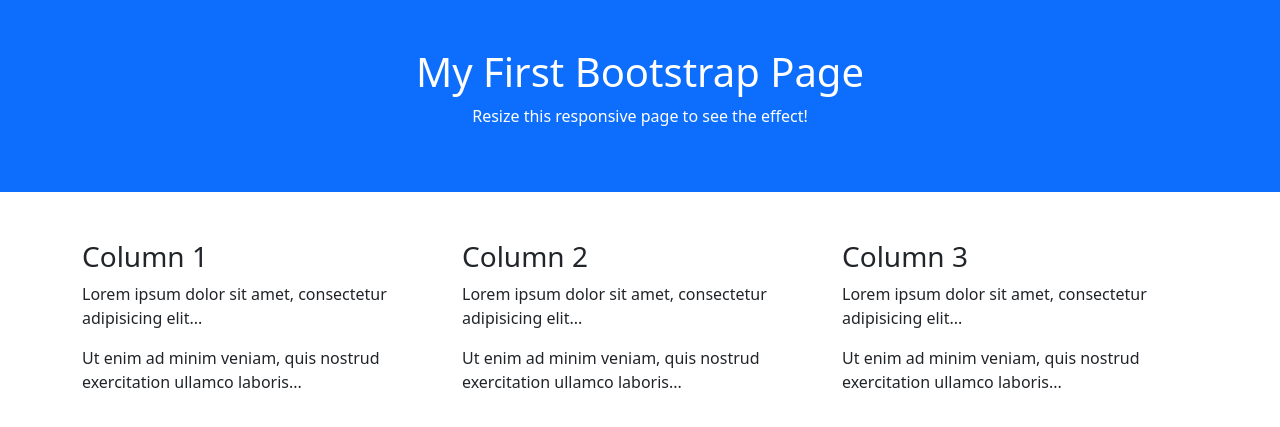
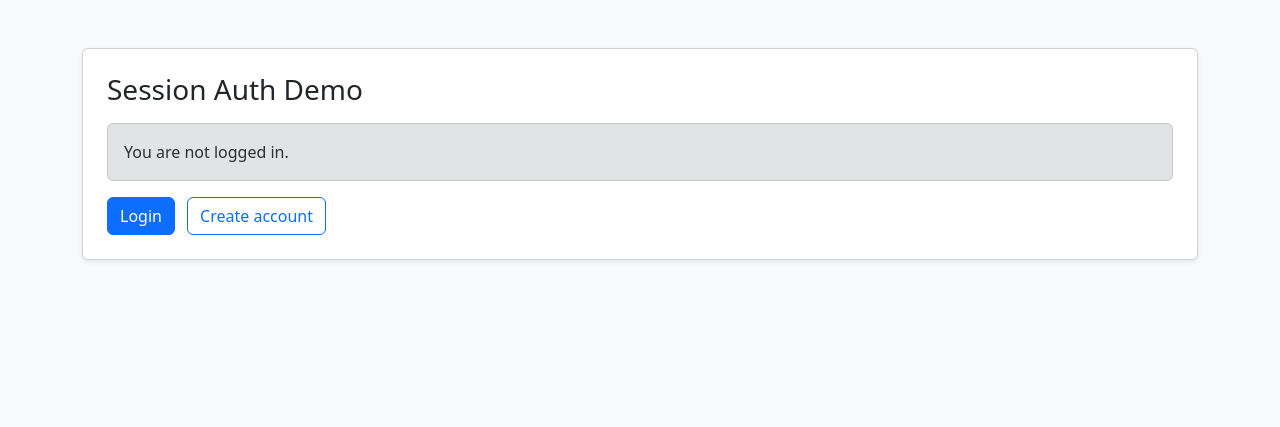
Before and after one commit to ZackMelza/CSE_326_Web_project, a PHP site: page / in a window 1280 px wide. Shown: the top 427 px of the page. Run offline with PHP 8.4, Linux system fonts and the light colour scheme.

Commit message:
Add session-based auth with MySQL-backed register/login

```diff
--- /dev/null
+++ b/includes/config.php
@@ -0,0 +1,35 @@
+<?php
+declare(strict_types=1);
+
+if (session_status() === PHP_SESSION_NONE) {
+    session_start();
+}
+
+define('DB_HOST', getenv('DB_HOST') ?: 'localhost');
+define('DB_USER', getenv('DB_USER') ?: 'cse326_user');
+define('DB_PASS', getenv('DB_PASS') ?: 'StrongPass123!');
+define('DB_NAME', getenv('DB_NAME') ?: 'cse326_auth');
+
+if (function_exists('mysqli_report')) {
+    mysqli_report(MYSQLI_REPORT_ERROR | MYSQLI_REPORT_STRICT);
+}
+
+function get_db_connection(): mysqli
+{
+    if (!extension_loaded('mysqli')) {
+        throw new RuntimeException(
+            'MySQL driver is missing. Install/enable php-mysqli (or php-mysql).'
+        );
+    }
+
+    static $connection = null;
+
+    if ($connection instanceof mysqli) {
+        return $connection;
+    }
+
+    $connection = new mysqli(DB_HOST, DB_USER, DB_PASS, DB_NAME);
+    $connection->set_charset('utf8mb4');
+
+    return $connection;
+}
--- /dev/null
+++ b/includes/functions.php
@@ -0,0 +1,42 @@
+<?php
+declare(strict_types=1);
+
+require_once __DIR__ . '/config.php';
+
+function redirect(string $url): never
+{
+    header("Location: {$url}");
+    exit;
+}
+
+function is_logged_in(): bool
+{
+    return isset($_SESSION['user_id']);
+}
+
+function login_user(int $id, string $username, string $email): void
+{
+    $_SESSION['user_id'] = $id;
+    $_SESSION['username'] = $username;
+    $_SESSION['email'] = $email;
+}
+
+function logout_user(): void
+{
+    $_SESSION = [];
+
+    if (ini_get('session.use_cookies')) {
+        $params = session_get_cookie_params();
+        setcookie(
+            session_name(),
+            '',
+            time() - 42000,
+            $params['path'],
+            $params['domain'],
+            $params['secure'],
+            $params['httponly']
+        );
+    }
+
+    session_destroy();
+}
--- a/index.php
+++ b/index.php
@@ -1,31 +1,29 @@
+<?php
+declare(strict_types=1);
+
+require_once __DIR__ . '/includes/functions.php';
+?>
 <?php require_once __DIR__ . '/includes/header.php'; ?>
+<body class="bg-light">
+<div class="container py-5">
+  <div class="card shadow-sm">
+    <div class="card-body p-4">
+      <h1 class="h3 mb-3">Session Auth Demo</h1>
 
-<body>
-
-<div class="container-fluid p-5 bg-primary text-white text-center">
-  <h1>My First Bootstrap Page</h1>
-  <p>Resize this responsive page to see the effect!</p>
-</div>
-
-<div class="container mt-5">
-  <div class="row">
-    <div class="col-sm-4">
-      <h3>Column 1</h3>
-      <p>Lorem ipsum dolor sit amet, consectetur adipisicing elit...</p>
-      <p>Ut enim ad minim veniam, quis nostrud exercitation ullamco laboris...</p>
-    </div>
-    <div class="col-sm-4">
-      <h3>Column 2</h3>
-      <p>Lorem ipsum dolor sit amet, consectetur adipisicing elit...</p>
-      <p>Ut enim ad minim veniam, quis nostrud exercitation ullamco laboris...</p>
-    </div>
-    <div class="col-sm-4">
-      <h3>Column 3</h3>
-      <p>Lorem ipsum dolor sit amet, consectetur adipisicing elit...</p>
-      <p>Ut enim ad minim veniam, quis nostrud exercitation ullamco laboris...</p>
+      <?php if (is_logged_in()): ?>
+        <div class="alert alert-success mb-3">
+          Logged in as
+          <strong><?= htmlspecialchars($_SESSION['username'], ENT_QUOTES, 'UTF-8') ?></strong>
+          (<?= htmlspecialchars($_SESSION['email'], ENT_QUOTES, 'UTF-8') ?>)
+        </div>
+        <a class="btn btn-outline-danger" href="logout.php">Logout</a>
+      <?php else: ?>
+        <div class="alert alert-secondary mb-3">You are not logged in.</div>
+        <a class="btn btn-primary me-2" href="login.php">Login</a>
+        <a class="btn btn-outline-primary" href="register.php">Create account</a>
+      <?php endif; ?>
     </div>
   </div>
 </div>
-
 </body>
 </html>
```
Also changed, not shown: database.sql (added, +10 -0 lines), login.php (added, +78 -0 lines), logout.php (added, +10 -0 lines), register.php (added, +112 -0 lines).
